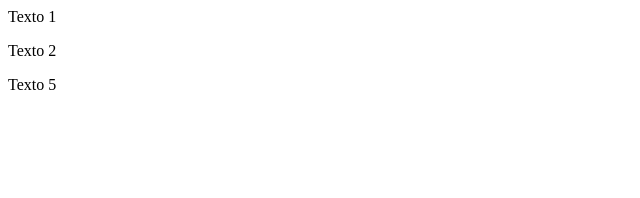
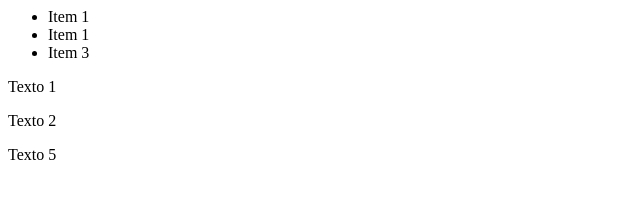
Before and after one commit to nunesxd/alura-git, a plain HTML site: page index.html in a window 1280 px wide. Shown: the whole page, without its empty margins (0-640 px from the left). Drawn offline with Linux system fonts and the light colour scheme.

Commit message:
Adicionando lista para exemplo de branch

```diff
--- a/index.html
+++ b/index.html
@@ -1,3 +1,9 @@
+<ul>
+	<li>Item 1</li>
+	<li>Item 1</li>
+	<li>Item 3</li>
+</ul>
+
 <p>Texto 1</p>
 <p>Texto 2</p>
 <p>Texto 5</p>
```
